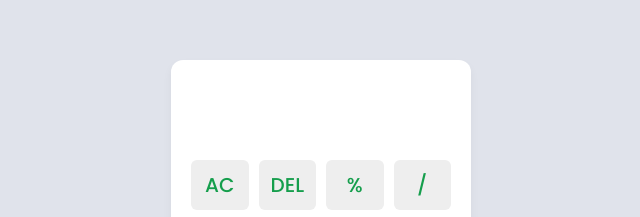
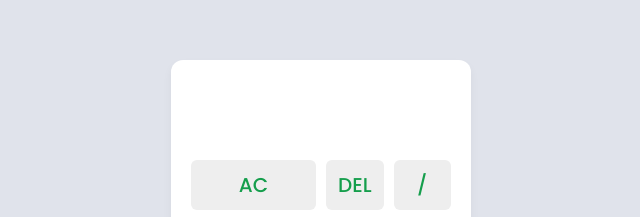
Before and after one commit to ajoxales/calculator, a plain HTML site: page calculator.html in a window 1280 px wide. Shown: the part 135-352 px from the top of the page, without its empty margins (319-959 px from the left). Drawn offline with Linux system fonts and the light colour scheme.

Commit message:
removed modulo operation

```diff
--- a/calculator.html
+++ b/calculator.html
@@ -11,9 +11,8 @@
     <div class="container">
       <input type="text" class="display" />
       <div class="buttons">
-        <button class="operator" data-value="AC">AC</button>
+        <button id="ac" class="operator" data-value="AC">AC</button>
         <button class="operator" data-value="DEL">DEL</button>
-        <button class="operator" data-value="%">%</button>
         <button class="operator" data-value="/">/</button>
         <button data-value="7">7</button>
         <button data-value="8">8</button>
--- a/style.css
+++ b/style.css
@@ -59,3 +59,8 @@ body {
 .operator {
   color: #159e4c;
 }
+
+#ac {
+  display: grid;
+  grid-column: 1 / span 2;
+}
```
